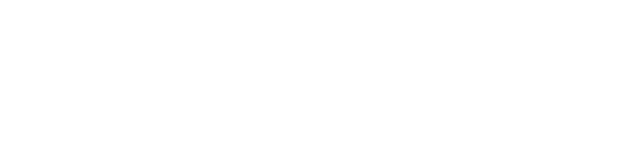
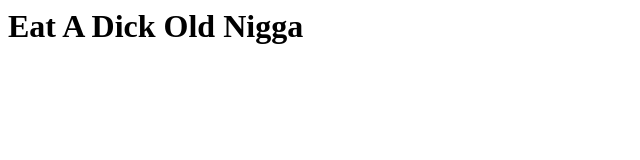
Before and after one commit to ejaybee/Test2, a plain HTML site: page index.html in a window 1280 px wide. Shown: the whole page, without its empty margins (0-640 px from the left). Drawn offline with Linux system fonts and the light colour scheme.

Commit message:
Update index.html

```diff
--- a/index.html
+++ b/index.html
@@ -1,4 +1,5 @@
 <HTML>
 <body>
+  <h1>Eat A Dick Old Nigga</h1>
 </body>
 </html>
```
